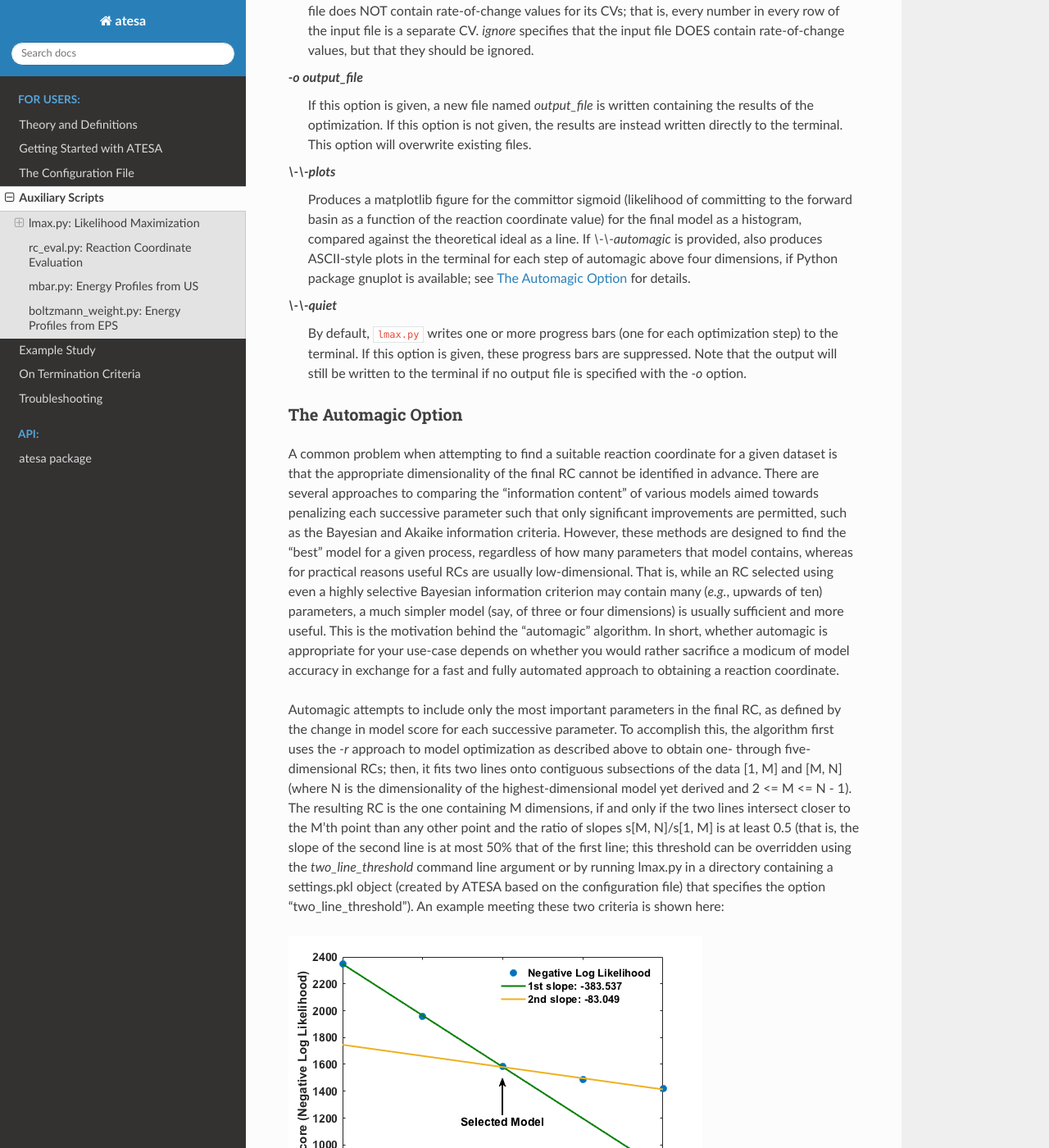
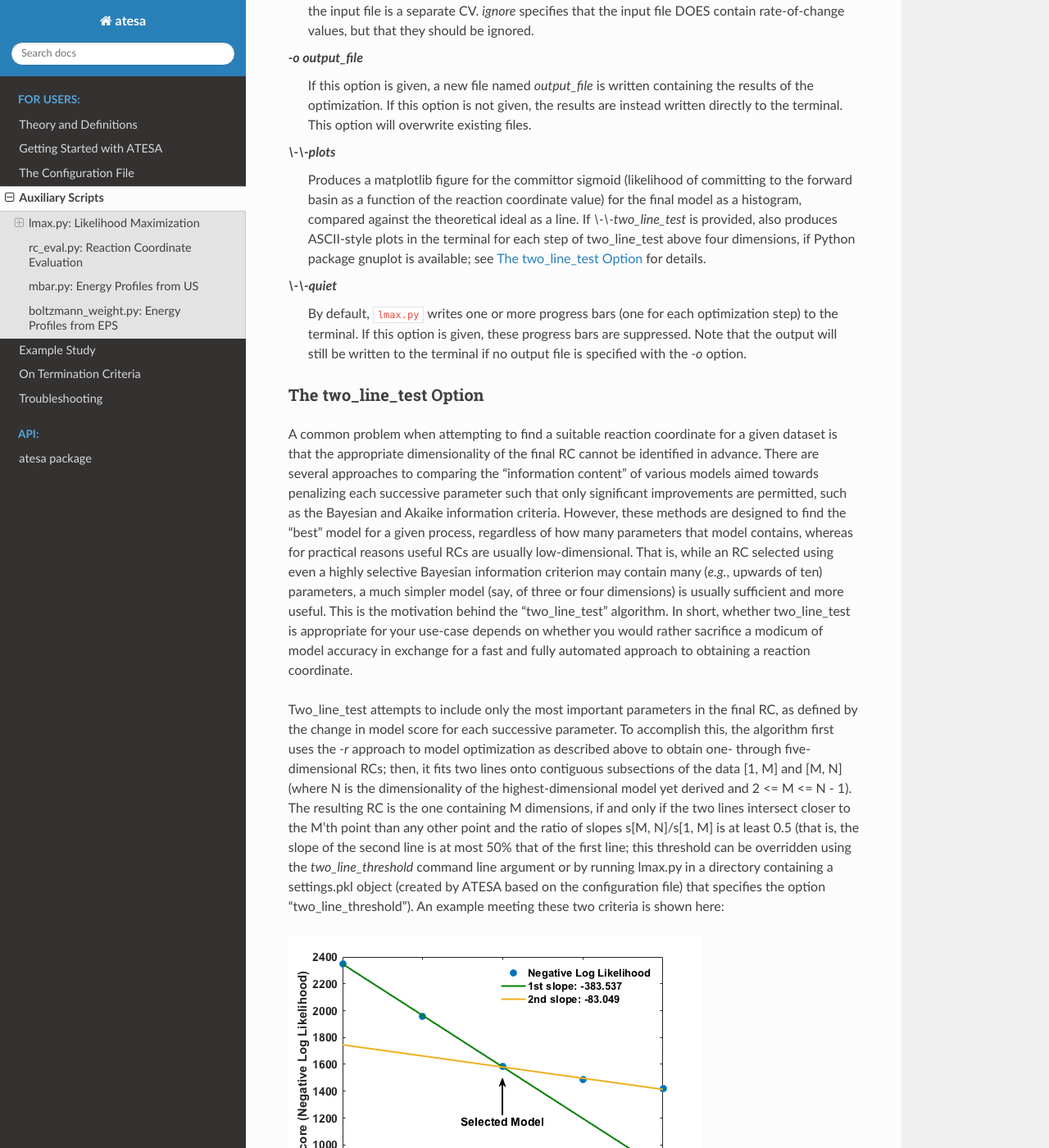
Before and after one commit to team-mayes/atesa, a Sphinx documentation site: the page built from docs/auxiliary_scripts.rst, in a window 1280 px wide and 1400 px high, scrolled down 2149 px. Shown: the whole window at 82% size. Built offline with Sphinx 7.4.7 and the Read the Docs theme 2.0.0, drawn with Linux system fonts in a browser that asks for light colours; pages that are not in the unit, such as notebooks, are missing from menus; the version number could not be read and is left out; some of the changed text lies outside the part shown.

Commit message:
Renames 'automagic' to 'two_line_test', and changes format of arguments in lmax.main

```diff
--- a/docs/auxiliary_scripts.rst
+++ b/docs/auxiliary_scripts.rst
@@ -16,28 +16,28 @@ Likelihood maximization is invoked from the command line as:
 
 ::
 
-	lmax.py -i input_file [-k dimensions | -r dimensions | --automagic [--two_line_threshold ratio]] [-f fixed_cvs] [-s skip] [-q qdot_setting] [-o output_file] [--plots] [--quiet]
+	lmax.py -i input_file [-k dimensions | -r dimensions | --two_line_test [--two_line_threshold ratio]] [-f fixed_cvs] [-s skip] [-q qdot_setting] [-o output_file] [--plots] [--quiet]
 
 `-i input_file`
 	The only strictly required argument for lmax.py, `input_file` should point to the aimless shooting output file of interest. Usually, this should be the longest "decorrelated" aimless shooting output file in the target working directory (named as "as_decorr_<length>.out", where <length> is the number of shooting points included before decorrelating). Decorrelated output files are produced automatically when using the information error convergence criterion criterion with aimless shooting, but otherwise they can be produced by running a new aimless shooting job with *resample* = True.
 
 `-k dimensions`
-	This option mutually exclusive with `-r` and `\\-\\-automagic`. The `dimensions` argument should be an integer number of dimensions to include in the final reaction coordinate. This options will always return a reaction coordinate with "k" dimensions (assuming there are at least "k" CVs in the input file), and will arrive at that number of dimensions by comparing every possible k-dimensional combination of CVs. Note that this can take a prohibitively long time when there are a large number of CVs and/or shooting moves to consider, in which case use of either the `-r` or `\\-\\-automagic` option is encouraged instead. When using this option, the order that the CVs appear in the final RC is arbitrary.
+	This option mutually exclusive with `-r` and `\\-\\-two_line_test`. The `dimensions` argument should be an integer number of dimensions to include in the final reaction coordinate. This options will always return a reaction coordinate with "k" dimensions (assuming there are at least "k" CVs in the input file), and will arrive at that number of dimensions by comparing every possible k-dimensional combination of CVs. Note that this can take a prohibitively long time when there are a large number of CVs and/or shooting moves to consider, in which case use of either the `-r` or `\\-\\-two_line_test` option is encouraged instead. When using this option, the order that the CVs appear in the final RC is arbitrary.
 
 `-r dimensions`
-	This option mutually exclusive with `-k` and `\\-\\-automagic`. The `dimensions` argument should be an integer number of dimensions to include in the final reaction coordinate. This options will always return a reaction coordinate with "r" dimensions (assuming there are at least "r" CVs in the input file), but unlike the `-k` setting, arrives at an r-dimensional result incrementally by finding the best 1-dimensional RC, then the best 2-dimensional RC that includes the coordinate from the best 1-dimensional RC, and so on. This procedure is much faster for high-dimensional data but may not result in the best possible RC, especially in cases where some particular *combination* of CVs is highly predictive of the simulation outcome while the individual CVs are not. The order that the CVs appear in the final RC is indicative of the order in which they were added (leftward terms first).
+	This option mutually exclusive with `-k` and `\\-\\-two_line_test`. The `dimensions` argument should be an integer number of dimensions to include in the final reaction coordinate. This options will always return a reaction coordinate with "r" dimensions (assuming there are at least "r" CVs in the input file), but unlike the `-k` setting, arrives at an r-dimensional result incrementally by finding the best 1-dimensional RC, then the best 2-dimensional RC that includes the coordinate from the best 1-dimensional RC, and so on. This procedure is much faster for high-dimensional data but may not result in the best possible RC, especially in cases where some particular *combination* of CVs is highly predictive of the simulation outcome while the individual CVs are not. The order that the CVs appear in the final RC is indicative of the order in which they were added (leftward terms first).
 
-`\\-\\-automagic`
-	This option mutually exclusive with `-k` and `-r`. If this argument is given, the dimensionality of the result is determined "automagically" by assessing the relative slopes of best-fit lines on different portions of the scoring data for successively higher-dimensional RCs. The order that the CVs appear in the final RC is indicative of the order in which they were added (leftward terms first). The exact operation of this algorithm is described in more detail in the :ref:`Automagic` section below.
+`\\-\\-two_line_test`
+	This option mutually exclusive with `-k` and `-r`. If this argument is given, the dimensionality of the result is determined by assessing the relative slopes of best-fit lines on different portions of the scoring data for successively higher-dimensional RCs. The order that the CVs appear in the final RC is indicative of the order in which they were added (leftward terms first). The exact operation of this algorithm is described in more detail in the :ref:`Two_line_test` section below.
 
 	`\\-\\-two_line_threshold ratio`
-		Sets the threshold of the ratio of slopes below which the automagic two-line test may pass. See :ref:`Automagic` for details. Default = 0.5
+		Sets the threshold of the ratio of slopes below which the two_line_test two-line test may pass. See :ref:`Two_line_test` for details. Default = 0.5
 
 `-f fixed_cvs`
 	This option specifies one or more CVs that are required in the final RC. For example, `-k 4 -f 12 31` would return the best four-dimensional RC that contains both CV12 and CV31. The number of required CVs specified with this option must be less than or equal to the number given for `-k` or `-r` if those options are given.
 
 `-s skip`
-	Similar to `-f`, but this option specifies CVs NOT to include in the RC. This can be useful when your dataset includes dimensions that appear to be well-correlated with the commitment basin but that you have some reason to believe should not be included in the model. Can also be used to obtain runners up to the best models produced with the `\\-\\-automagic` and `-r` settings, by running `lmax.py` again and skipping the last dimension added to the model at hand (the right-most term). Obviously, the same CV cannot be specified with both `-f` and `-s` simultaneously.
+	Similar to `-f`, but this option specifies CVs NOT to include in the RC. This can be useful when your dataset includes dimensions that appear to be well-correlated with the commitment basin but that you have some reason to believe should not be included in the model. Can also be used to obtain runners up to the best models produced with the `\\-\\-two_line_test` and `-r` settings, by running `lmax.py` again and skipping the last dimension added to the model at hand (the right-most term). Obviously, the same CV cannot be specified with both `-f` and `-s` simultaneously.
 
 `-q qdot_setting`
 	Specifies the inertial behavior of LMax. Valid options are: `present`, `absent`, and `ignore`. Default is `present`.
@@ -55,19 +55,19 @@ Likelihood maximization is invoked from the command line as:
 	If this option is given, a new file named `output_file` is written containing the results of the optimization. If this option is not given, the results are instead written directly to the terminal. This option will overwrite existing files.
 
 `\\-\\-plots`
-	Produces a matplotlib figure for the committor sigmoid (likelihood of committing to the forward basin as a function of the reaction coordinate value) for the final model as a histogram, compared against the theoretical ideal as a line. If *\\-\\-automagic* is provided, also produces ASCII-style plots in the terminal for each step of automagic above four dimensions, if Python package gnuplot is available; see :ref:`Automagic` for details.
+	Produces a matplotlib figure for the committor sigmoid (likelihood of committing to the forward basin as a function of the reaction coordinate value) for the final model as a histogram, compared against the theoretical ideal as a line. If *\\-\\-two_line_test* is provided, also produces ASCII-style plots in the terminal for each step of two_line_test above four dimensions, if Python package gnuplot is available; see :ref:`Two_line_test` for details.
 
 `\\-\\-quiet`
 	By default, ``lmax.py`` writes one or more progress bars (one for each optimization step) to the terminal. If this option is given, these progress bars are suppressed. Note that the output will still be written to the terminal if no output file is specified with the `-o` option.
 
-.. _Automagic:
+.. _Two_line_test:
 
-The Automagic Option
-~~~~~~~~~~~~~~~~~~~~
+The two_line_test Option
+~~~~~~~~~~~~~~~~~~~~~~~~
 
-A common problem when attempting to find a suitable reaction coordinate for a given dataset is that the appropriate dimensionality of the final RC cannot be identified in advance. There are several approaches to comparing the "information content" of various models aimed towards penalizing each successive parameter such that only significant improvements are permitted, such as the Bayesian and Akaike information criteria. However, these methods are designed to find the "best" model for a given process, regardless of how many parameters that model contains, whereas for practical reasons useful RCs are usually low-dimensional. That is, while an RC selected using even a highly selective Bayesian information criterion may contain many (*e.g.*, upwards of ten) parameters, a much simpler model (say, of three or four dimensions) is usually sufficient and more useful. This is the motivation behind the "automagic" algorithm. In short, whether automagic is appropriate for your use-case depends on whether you would rather sacrifice a modicum of model accuracy in exchange for a fast and fully automated approach to obtaining a reaction coordinate.
+A common problem when attempting to find a suitable reaction coordinate for a given dataset is that the appropriate dimensionality of the final RC cannot be identified in advance. There are several approaches to comparing the "information content" of various models aimed towards penalizing each successive parameter such that only significant improvements are permitted, such as the Bayesian and Akaike information criteria. However, these methods are designed to find the "best" model for a given process, regardless of how many parameters that model contains, whereas for practical reasons useful RCs are usually low-dimensional. That is, while an RC selected using even a highly selective Bayesian information criterion may contain many (*e.g.*, upwards of ten) parameters, a much simpler model (say, of three or four dimensions) is usually sufficient and more useful. This is the motivation behind the "two_line_test" algorithm. In short, whether two_line_test is appropriate for your use-case depends on whether you would rather sacrifice a modicum of model accuracy in exchange for a fast and fully automated approach to obtaining a reaction coordinate.
 
-Automagic attempts to include only the most important parameters in the final RC, as defined by the change in model score for each successive parameter. To accomplish this, the algorithm first uses the `-r` approach to model optimization as described above to obtain one- through five-dimensional RCs; then, it fits two lines onto contiguous subsections of the data [1, M] and [M, N] (where N is the dimensionality of the highest-dimensional model yet derived and 2 <= M <= N - 1). The resulting RC is the one containing M dimensions, if and only if the two lines intersect closer to the M'th point than any other point and the ratio of slopes s[M, N]/s[1, M] is at least 0.5 (that is, the slope of the second line is at most 50% that of the first line; this threshold can be overridden using the *two_line_threshold* command line argument or by running lmax.py in a directory containing a settings.pkl object (created by ATESA based on the configuration file) that specifies the option "two_line_threshold"). An example meeting these two criteria is shown here:
+Two_line_test attempts to include only the most important parameters in the final RC, as defined by the change in model score for each successive parameter. To accomplish this, the algorithm first uses the `-r` approach to model optimization as described above to obtain one- through five-dimensional RCs; then, it fits two lines onto contiguous subsections of the data [1, M] and [M, N] (where N is the dimensionality of the highest-dimensional model yet derived and 2 <= M <= N - 1). The resulting RC is the one containing M dimensions, if and only if the two lines intersect closer to the M'th point than any other point and the ratio of slopes s[M, N]/s[1, M] is at least 0.5 (that is, the slope of the second line is at most 50% that of the first line; this threshold can be overridden using the *two_line_threshold* command line argument or by running lmax.py in a directory containing a settings.pkl object (created by ATESA based on the configuration file) that specifies the option "two_line_threshold"). An example meeting these two criteria is shown here:
 
 .. image:: _images/two-line_test.png
 
--- a/docs/example_study.rst
+++ b/docs/example_study.rst
@@ -92,7 +92,7 @@ After aimless shooting terminates, we pass the results to the auxiliary script :
 
 In order to minimize the influence of the initial coordinates chosen to begin aimless shooting with on this result, we use the largest decorrelated aimless shooting output file available, which in this case is named ``as_decorr_30000.out``. Decorrelated output files include only the shooting points after the point where all of the CVs have no correlation with their initial values for that thread with at least 95% confidence, or in other words when the autocorrelation of each CV is less than or equal to 1.96 / sqrt(n) for n shooting moves in the thread. These files are built automatically by ATESA when evaluating the information error termination criterion, but otherwise can be produced manually by running a repeat of the aimless shooting job with ``resample = True``.
 
-	lmax.py -i /scratch/tburgin/ethyl_chlorosulfite_as/as_decorr_30000.out --automagic --plots
+	lmax.py -i /scratch/tburgin/ethyl_chlorosulfite_as/as_decorr_30000.out --two_line_test --plots
 
 The ``--plots`` option produces the sigmoid committor plot ((b), at right) and, when automatic is used as is the case here, the two-line test plot (see :ref:`LikelihoodMaximization`). The good relationship between the modeled and ideal committor sigmoids is a necessary, but not a sufficient, condition for a good reaction coordinate:
 
```
Also changed, not shown: docs/the_config_file.rst (+5 -5 lines), 3 other files.
